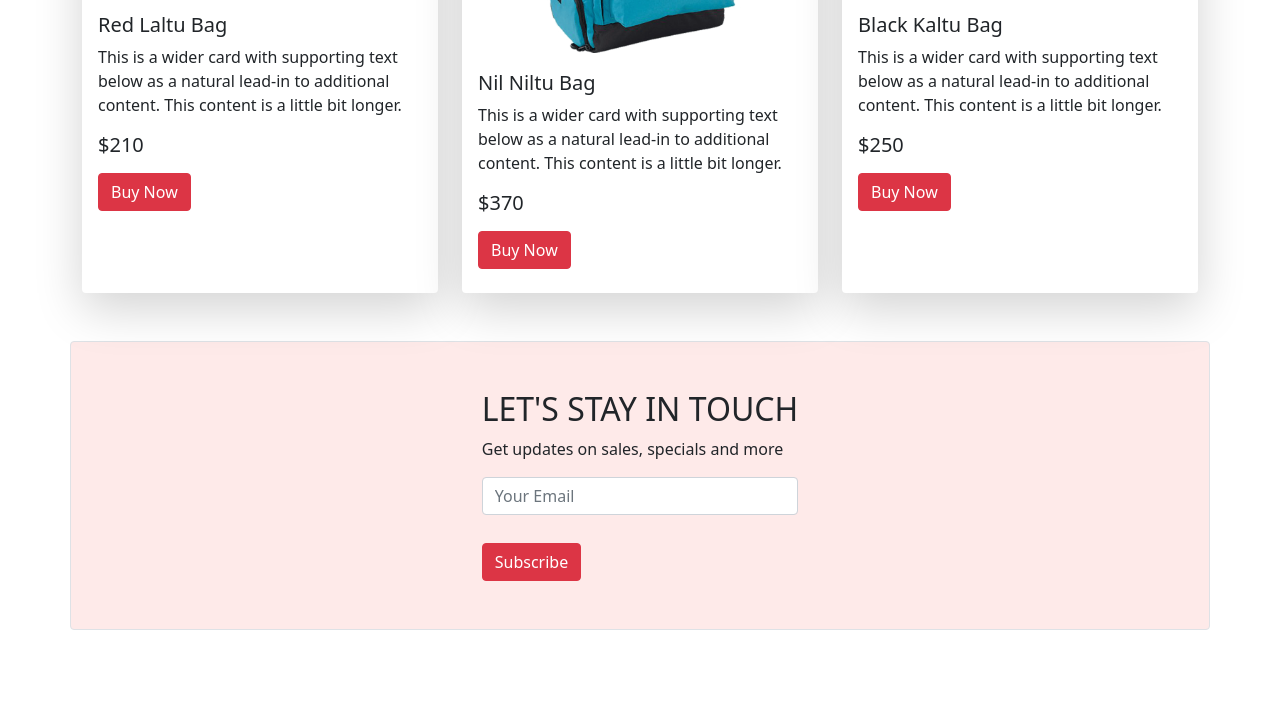
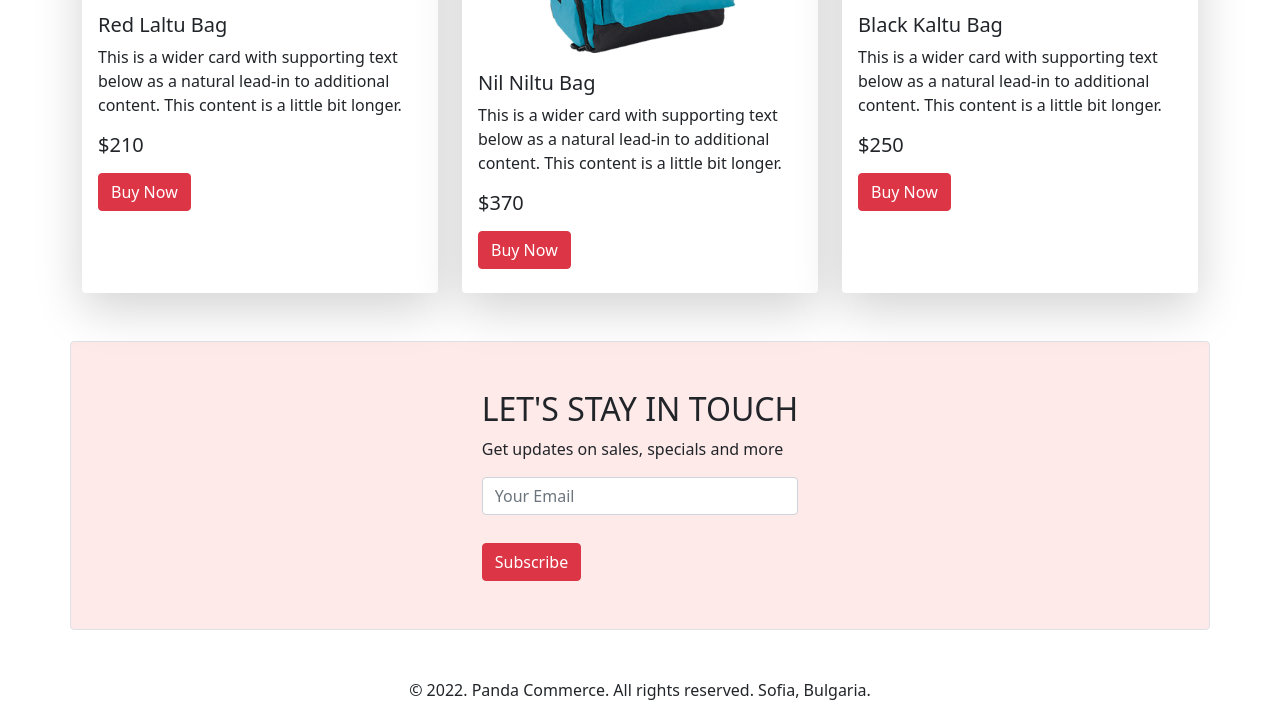
Before and after one commit to tasin000/project-panda-commerce, a plain HTML site: page index.html in a window 1280 px wide. Shown: the part 1767-2485 px from the top of the page. Before the commit the page ends 2397 px from the top, so only its background shows below. Drawn offline with nearby package versions, Linux system fonts and the light colour scheme.

Commit message:
last commit

```diff
--- a/index.html
+++ b/index.html
@@ -264,6 +264,10 @@
         </section>
     </main>
 
+    <footer>
+        <p class="text-center mt-5 mb-3">&copy; 2022. Panda Commerce. All rights reserved. Sofia, Bulgaria.</p>
+    </footer>
+
     <!-- Bootstrap JS -->
     <script src="https://cdn.jsdelivr.net/npm/bootstrap@5.1.3/dist/js/bootstrap.bundle.min.js"
         integrity="sha384-ka7Sk0Gln4gmtz2MlQnikT1wXgYsOg+OMhuP+IlRH9sENBO0LRn5q+8nbTov4+1p" crossorigin="anonymous">
```
